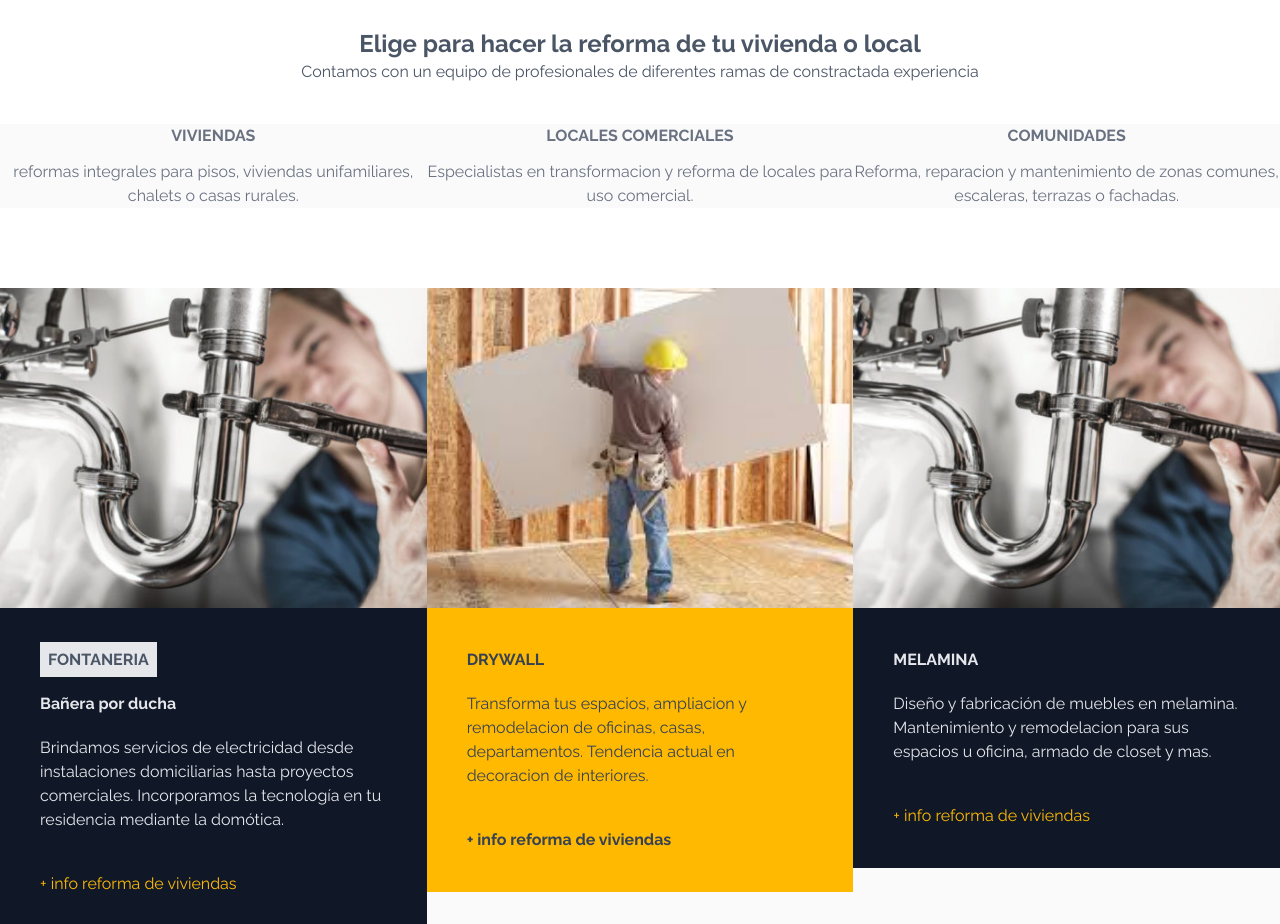
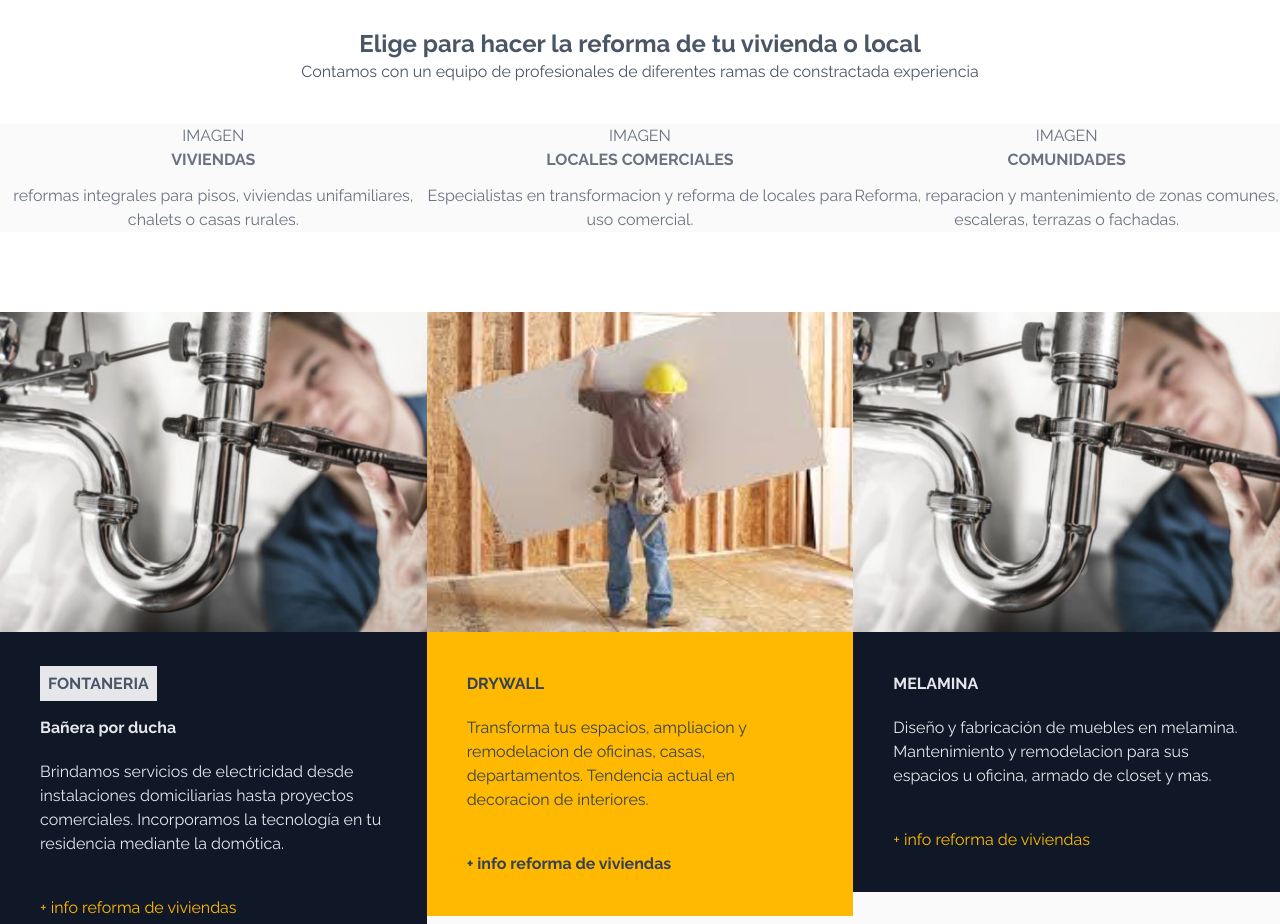
Before and after one commit to CRLSsanz/Solution-CJ, a Next.js app: page / in a window 1280 px wide. Shown: the part 980-1904 px from the top of the page. Built offline with nearby package versions, Linux system fonts and the light colour scheme.

Commit message:
subir a produccion

```diff
--- a/app/page.tsx
+++ b/app/page.tsx
@@ -125,7 +125,7 @@ export default function Home() {
         </div>
         <div className=" grid grid-cols-3 bg-zinc-50 text-gray-500 text-center">
           <div className="text-center ">
-            <img src="" alt="" />
+            <h1>IMAGEN</h1>
             <h1 className="font-bold uppercase mb-3">Viviendas</h1>
             <h1>
               reformas integrales para pisos, viviendas unifamiliares, chalets o
@@ -133,7 +133,7 @@ export default function Home() {
             </h1>
           </div>
           <div className="">
-            <img src="" alt="" />
+            <h1>IMAGEN</h1>
             <h1 className="font-bold uppercase mb-3">Locales comerciales</h1>
             <h1>
               Especialistas en transformacion y reforma de locales para uso
@@ -141,7 +141,7 @@ export default function Home() {
             </h1>
           </div>
           <div className="">
-            <img src="" alt="" />
+            <h1>IMAGEN</h1>
             <h1 className="font-bold uppercase mb-3">Comunidades</h1>
             <h1>
               Reforma, reparacion y mantenimiento de zonas comunes, escaleras,
--- a/components/Footer.tsx
+++ b/components/Footer.tsx
@@ -87,8 +87,8 @@ function Footer() {
               className="inline-block w-6 h-6"
             >
               <path
-                stroke-linecap="round"
-                stroke-linejoin="round"
+                strokeLinecap="round"
+                strokeLinejoin="round"
                 d="M21.75 6.75v10.5a2.25 2.25 0 0 1-2.25 2.25h-15a2.25 2.25 0 0 1-2.25-2.25V6.75m19.5 0A2.25 2.25 0 0 0 19.5 4.5h-15a2.25 2.25 0 0 0-2.25 2.25m19.5 0v.243a2.25 2.25 0 0 1-1.07 1.916l-7.5 4.615a2.25 2.25 0 0 1-2.36 0L3.32 8.91a2.25 2.25 0 0 1-1.07-1.916V6.75"
               />
             </svg>
@@ -103,8 +103,8 @@ function Footer() {
               className="inline-block w-5 h-5"
             >
               <path
-                stroke-linecap="round"
-                stroke-linejoin="round"
+                strokeLinecap="round"
+                strokeLinejoin="round"
                 d="M2.25 6.75c0 8.284 6.716 15 15 15h2.25a2.25 2.25 0 0 0 2.25-2.25v-1.372c0-.516-.351-.966-.852-1.091l-4.423-1.106c-.44-.11-.902.055-1.173.417l-.97 1.293c-.282.376-.769.542-1.21.38a12.035 12.035 0 0 1-7.143-7.143c-.162-.441.004-.928.38-1.21l1.293-.97c.363-.271.527-.734.417-1.173L6.963 3.102a1.125 1.125 0 0 0-1.091-.852H4.5A2.25 2.25 0 0 0 2.25 4.5v2.25Z"
               />
             </svg>
@@ -119,8 +119,8 @@ function Footer() {
               className="inline-block w-6 h-6"
             >
               <path
-                stroke-linecap="round"
-                stroke-linejoin="round"
+                strokeLinecap="round"
+                strokeLinejoin="round"
                 d="M8.625 12a.375.375 0 1 1-.75 0 .375.375 0 0 1 .75 0Zm0 0H8.25m4.125 0a.375.375 0 1 1-.75 0 .375.375 0 0 1 .75 0Zm0 0H12m4.125 0a.375.375 0 1 1-.75 0 .375.375 0 0 1 .75 0Zm0 0h-.375M21 12c0 4.556-4.03 8.25-9 8.25a9.764 9.764 0 0 1-2.555-.337A5.972 5.972 0 0 1 5.41 20.97a5.969 5.969 0 0 1-.474-.065 4.48 4.48 0 0 0 .978-2.025c.09-.457-.133-.901-.467-1.226C3.93 16.178 3 14.189 3 12c0-4.556 4.03-8.25 9-8.25s9 3.694 9 8.25Z"
               />
             </svg>
@@ -147,7 +147,7 @@ function Footer() {
                 <g>
                   <path fill="none" d="M0 0h24v24H0z"></path>
                   <path
-                    fill-rule="nonzero"
+                    fillRule="nonzero"
                     d="M6.94 5a2 2 0 1 1-4-.002 2 2 0 0 1 4 .002zM7 8.48H3V21h4V8.48zm6.32 0H9.34V21h3.94v-6.57c0-3.66 4.77-4 4.77 0V21H22v-7.93c0-6.17-7.06-5.94-8.72-2.91l.04-1.68z"
                   ></path>
                 </g>
```
